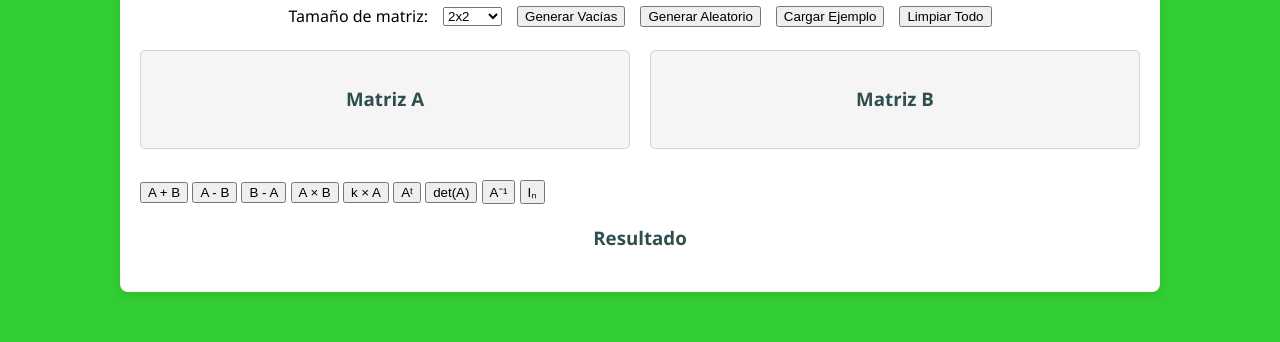
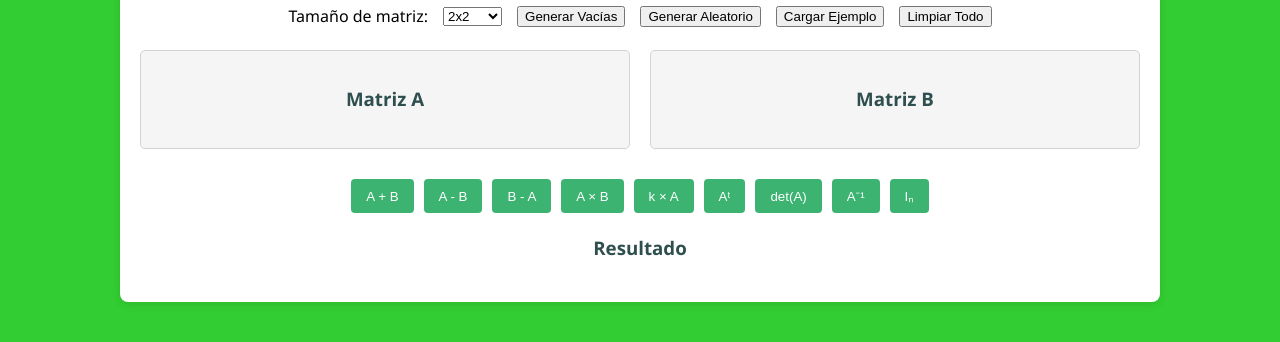
Before and after one commit to diegothxnt/Calculadora-de-Matrices, a plain HTML site: page index.html in a window 1280 px wide. Shown: the part 138-480 px from the top of the page. Drawn offline with Linux system fonts and the light colour scheme; a script that the page names is missing.

Commit message:
feat: Estilos de Botones de Operaciones

```diff
--- a/style.css
+++ b/style.css
@@ -58,3 +58,24 @@ h1, h3 {
   border-radius: 4px;
   text-align: center;
 }
+.operations {
+  display: flex;
+  justify-content: center;
+  flex-wrap: wrap;
+  gap: 10px;
+  margin-bottom: 20px;
+}
+
+.operations button {
+  padding: 8px 15px;
+  background-color: mediumseagreen;
+  color: white;
+  border: none;
+  border-radius: 4px;
+  cursor: pointer;
+  transition: background-color 0.3s;
+}
+
+.operations button:hover {
+  background-color: seagreen;
+}
```
